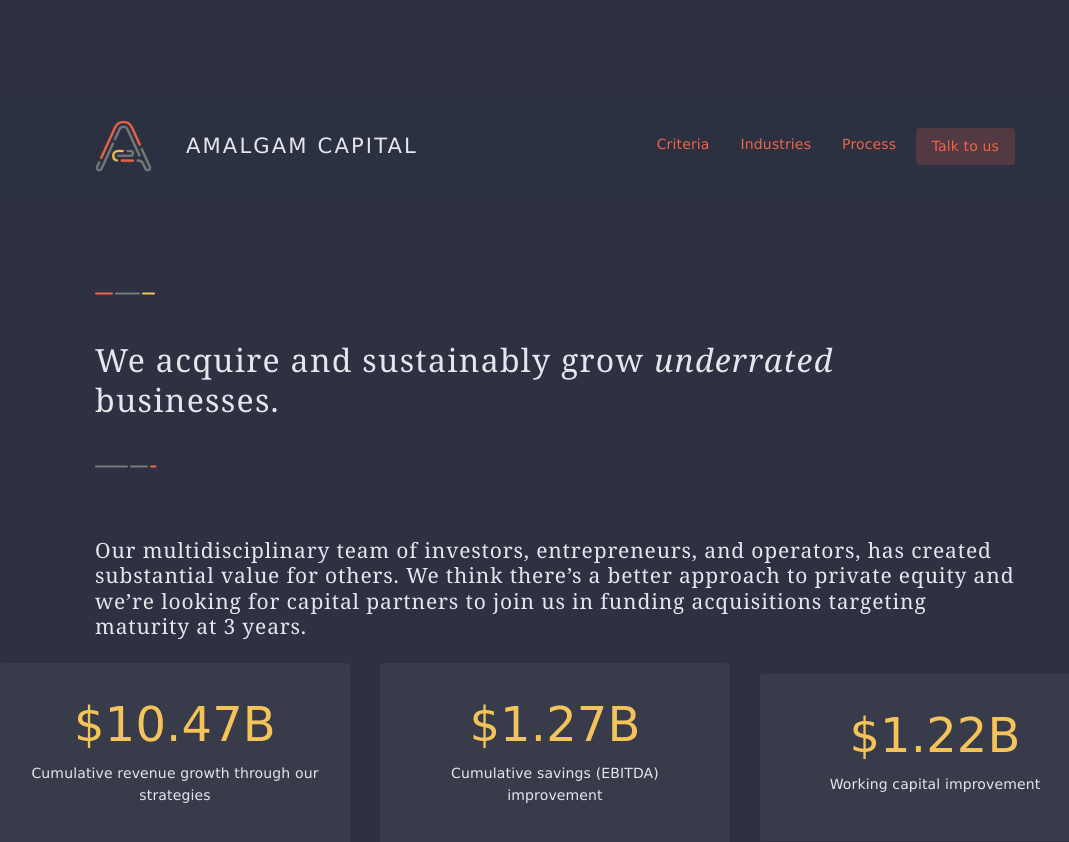
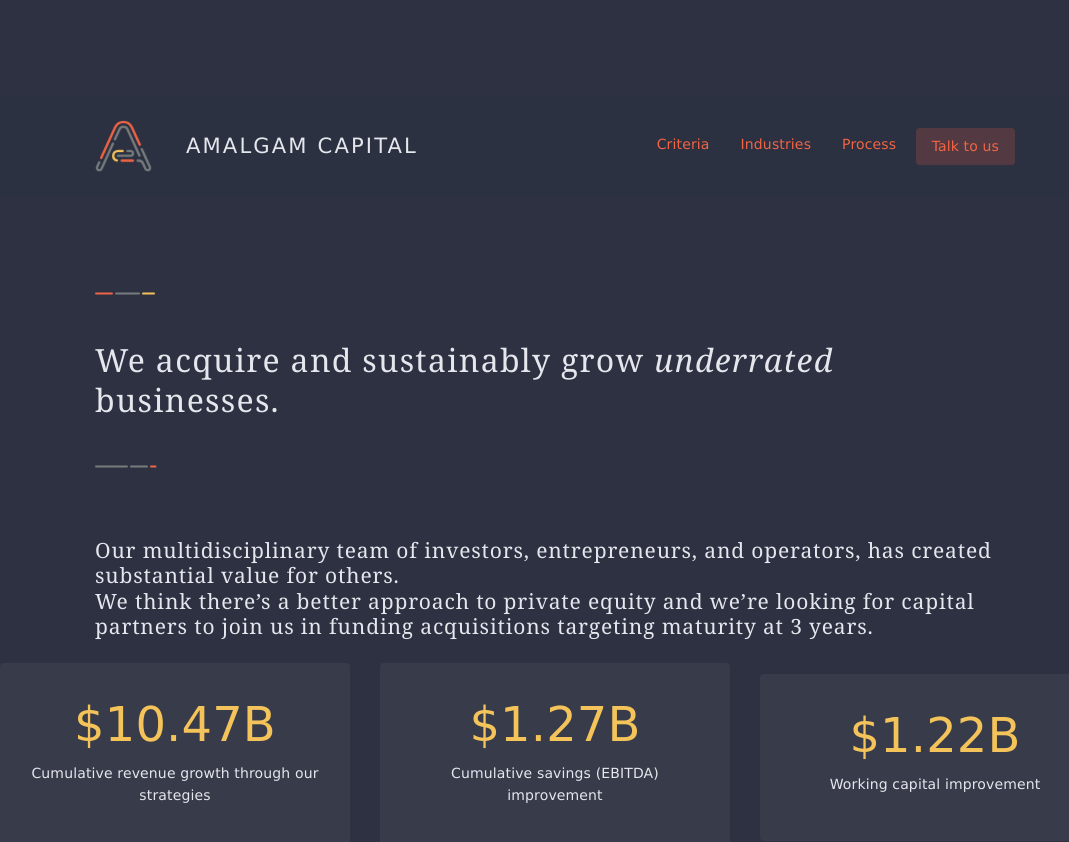
Before and after one commit to amalgam-capital/amalgam-capital.github.io, a Jekyll site: the page built from index.md, in a window 1280 px wide and 900 px high. Shown: the top 842 px of the window, without its empty margins (85-1154 px from the left). Built offline with Jekyll 4.4.1, drawn with Linux system fonts in a browser that asks for light colours; some web fonts are replaced.

Commit message:
Update index.md

```diff
--- a/index.md
+++ b/index.md
@@ -9,7 +9,7 @@ title: Amalgam Capital
 	</div>
 </section>
 <section id="numbers" data-aos="fade" data-aos-delay="1000" class="numbers home-section block-container row align-items-center equal-blocks">
-	<h3 class="h4 col-xl-10 offset-xl-1">Our multidisciplinary team of investors, entrepreneurs, and operators, has created substantial value for others.
+	<h3 class="h4 col-xl-10 offset-xl-1">Our multidisciplinary team of investors, entrepreneurs, and operators, has created substantial value for others.<br/>
 We think there’s a better approach to private equity and we’re looking for capital partners to join us in funding acquisitions targeting maturity at 3 years.</h3>
 	<div class="em-block col-12 col-sm-6 col-lg-4">
 		<div class="block-content">
```
